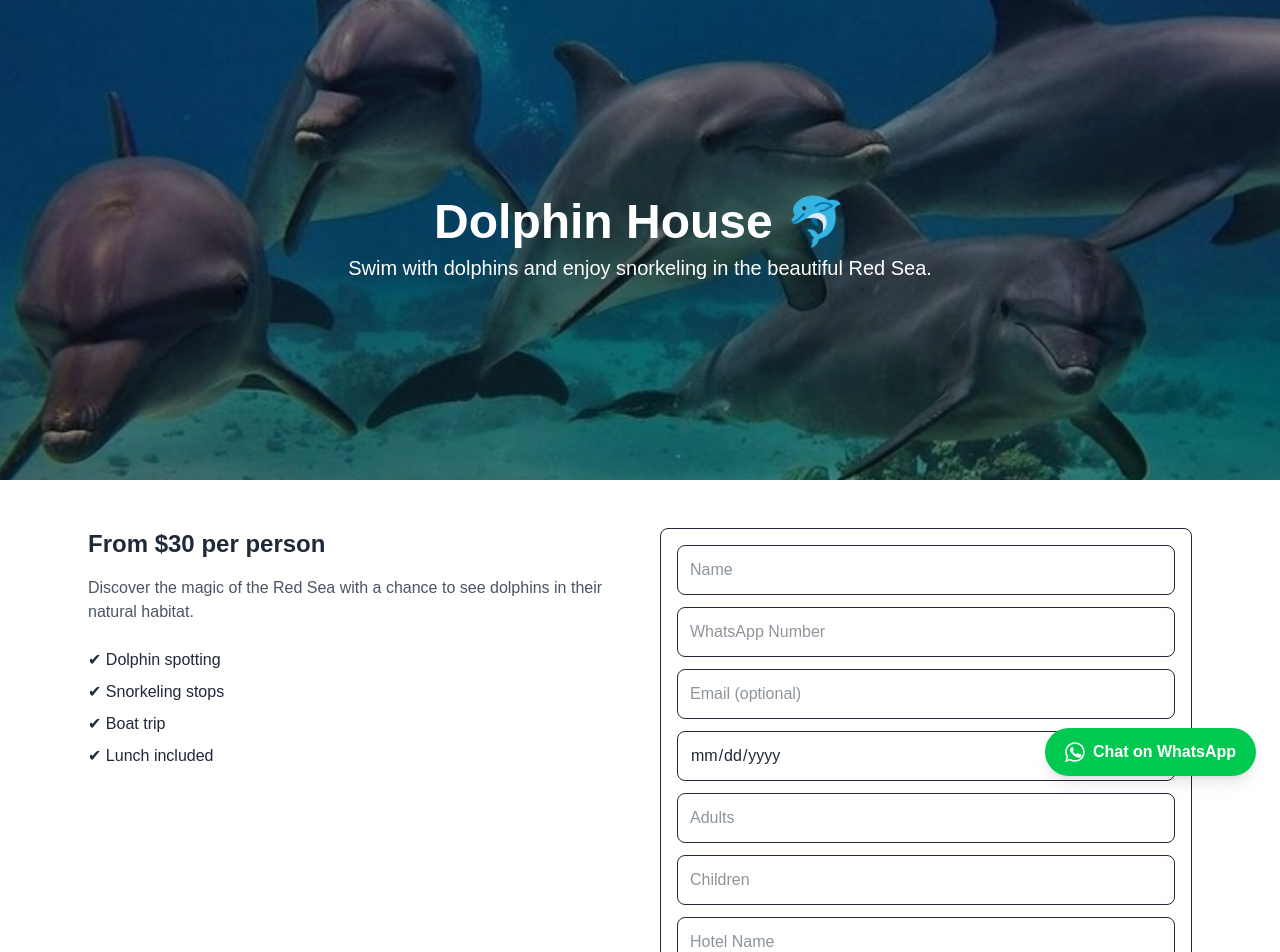
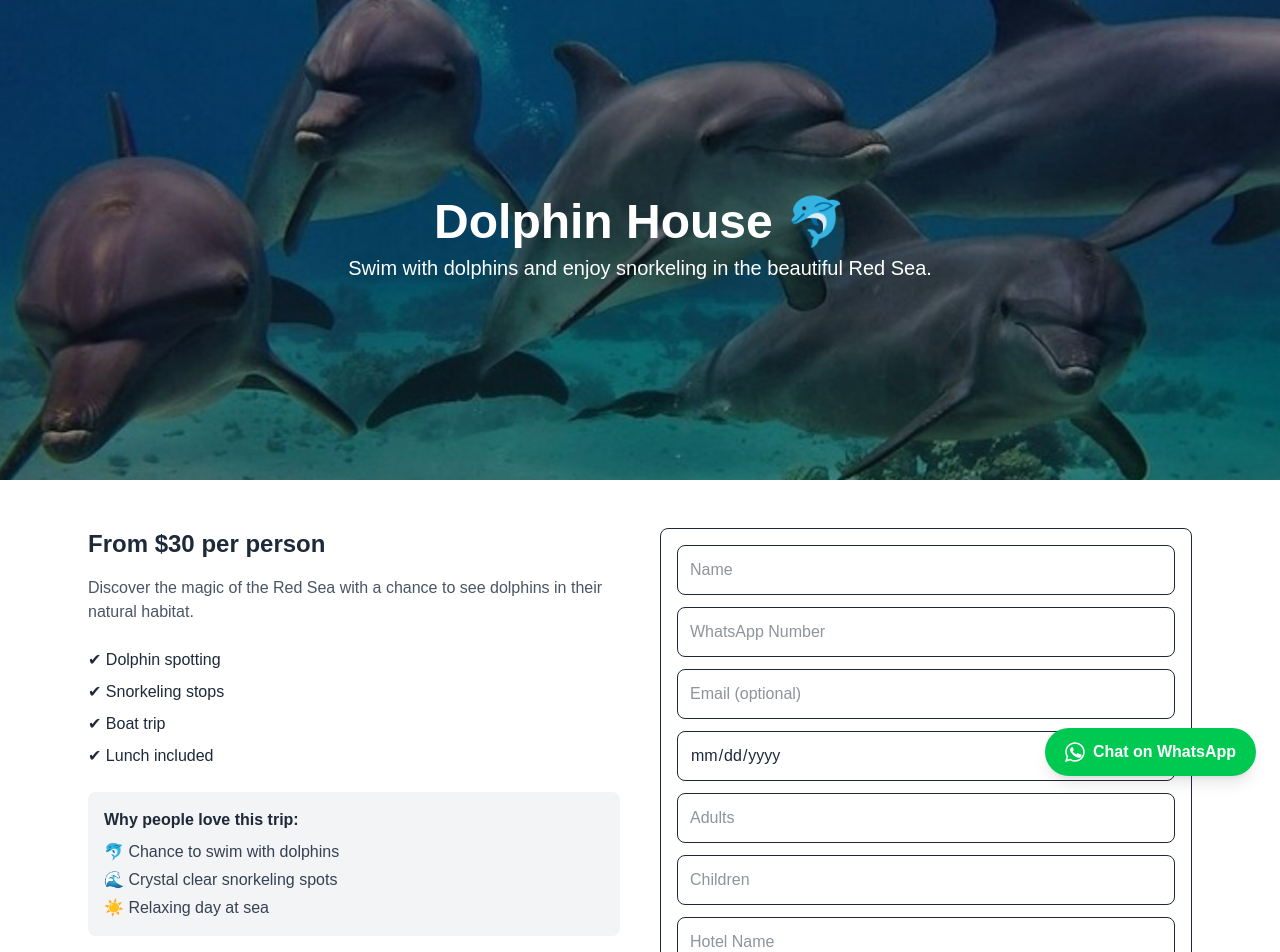
Before and after one commit to Aafiyah-Digital/hurghada-demo, a Next.js app: page /excursions/dolphin-house in a window 1280 px wide. Shown: the top 952 px of the page. Built offline with nearby package versions, Linux system fonts and the light colour scheme.

Commit message:
add consistency cards to excursion pages

```diff
--- a/app/excursions/desert-safari/page.tsx
+++ b/app/excursions/desert-safari/page.tsx
@@ -41,6 +41,16 @@ export default function DesertSafari() {
             <li>✔ Bedouin camp experience</li>
             <li>✔ Desert sunset views</li>
           </ul>
+
+          {/* GREY CARD */}
+          <div className="bg-gray-100 p-4 rounded-lg">
+            <h3 className="font-semibold mb-2">Why people love this trip:</h3>
+            <ul className="space-y-1 text-gray-700">
+              <li>🏜️ Thrilling desert adventure</li>
+              <li>🐪 Unique cultural experience</li>
+              <li>🌅 Stunning sunset views</li>
+            </ul>
+          </div>
         </div>
 
         <div>
--- a/app/excursions/dolphin-house/page.tsx
+++ b/app/excursions/dolphin-house/page.tsx
@@ -40,6 +40,16 @@ export default function DolphinHouse() {
             <li>✔ Boat trip</li>
             <li>✔ Lunch included</li>
           </ul>
+
+          {/* GREY CARD */}
+          <div className="bg-gray-100 p-4 rounded-lg">
+            <h3 className="font-semibold mb-2">Why people love this trip:</h3>
+            <ul className="space-y-1 text-gray-700">
+              <li>🐬 Chance to swim with dolphins</li>
+              <li>🌊 Crystal clear snorkeling spots</li>
+              <li>☀️ Relaxing day at sea</li>
+            </ul>
+          </div>
         </div>
 
         <div>
```
